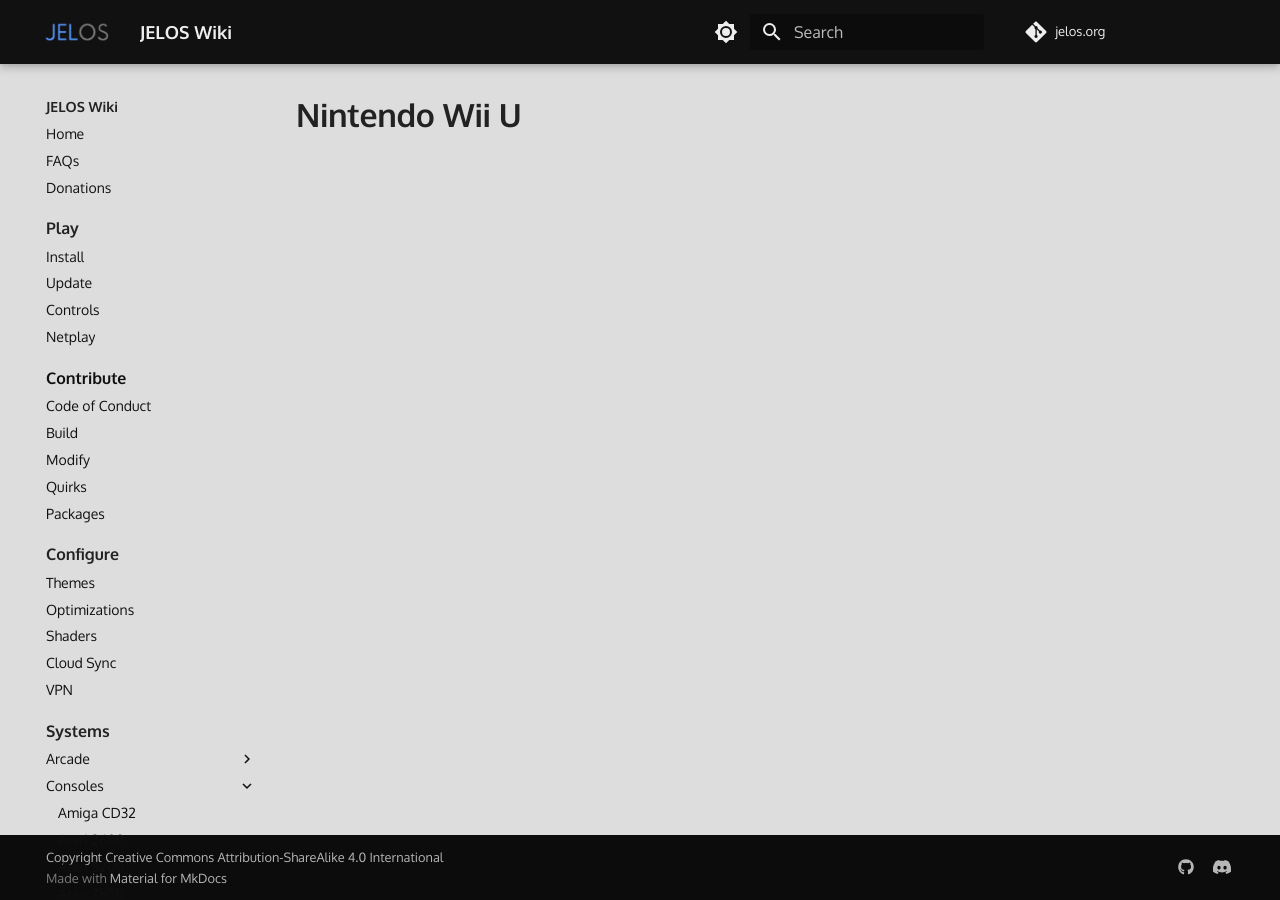
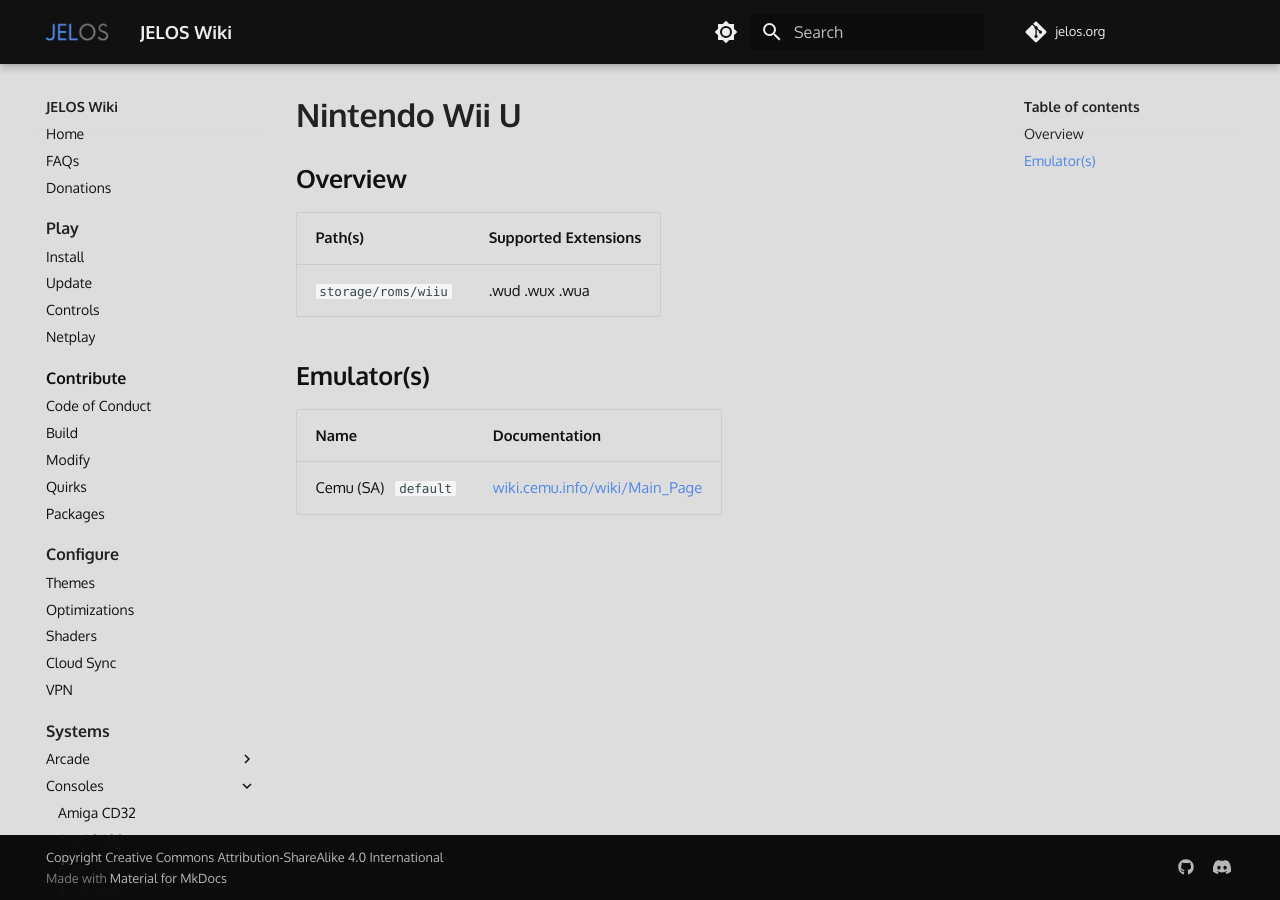
Before and after one commit to wbrawner/jelos.org, an MkDocs documentation site: the page built from docs/systems/wiiu.md, in a window 1280 px wide. Built offline with MkDocs 1.6.1 and Material for MkDocs 9.7.7, drawn with Linux system fonts in a browser that asks for light colours; some web fonts are replaced; comment, search, counter and statistics services are not loaded.

Commit message:
Update wiiu.md

```diff
--- a/docs/systems/wiiu.md
+++ b/docs/systems/wiiu.md
@@ -1 +1,13 @@
 # Nintendo Wii U
+
+## Overview
+
+| Path(s) | Supported Extensions |
+| --- | --- |
+| `storage/roms/wiiu` | .wud .wux .wua |
+
+## Emulator(s)
+
+| Name | Documentation |
+| --- | --- |
+| Cemu (SA) &nbsp; `default` | [wiki.cemu.info/wiki/Main_Page](https://wiki.cemu.info/wiki/Main_Page) |
```
